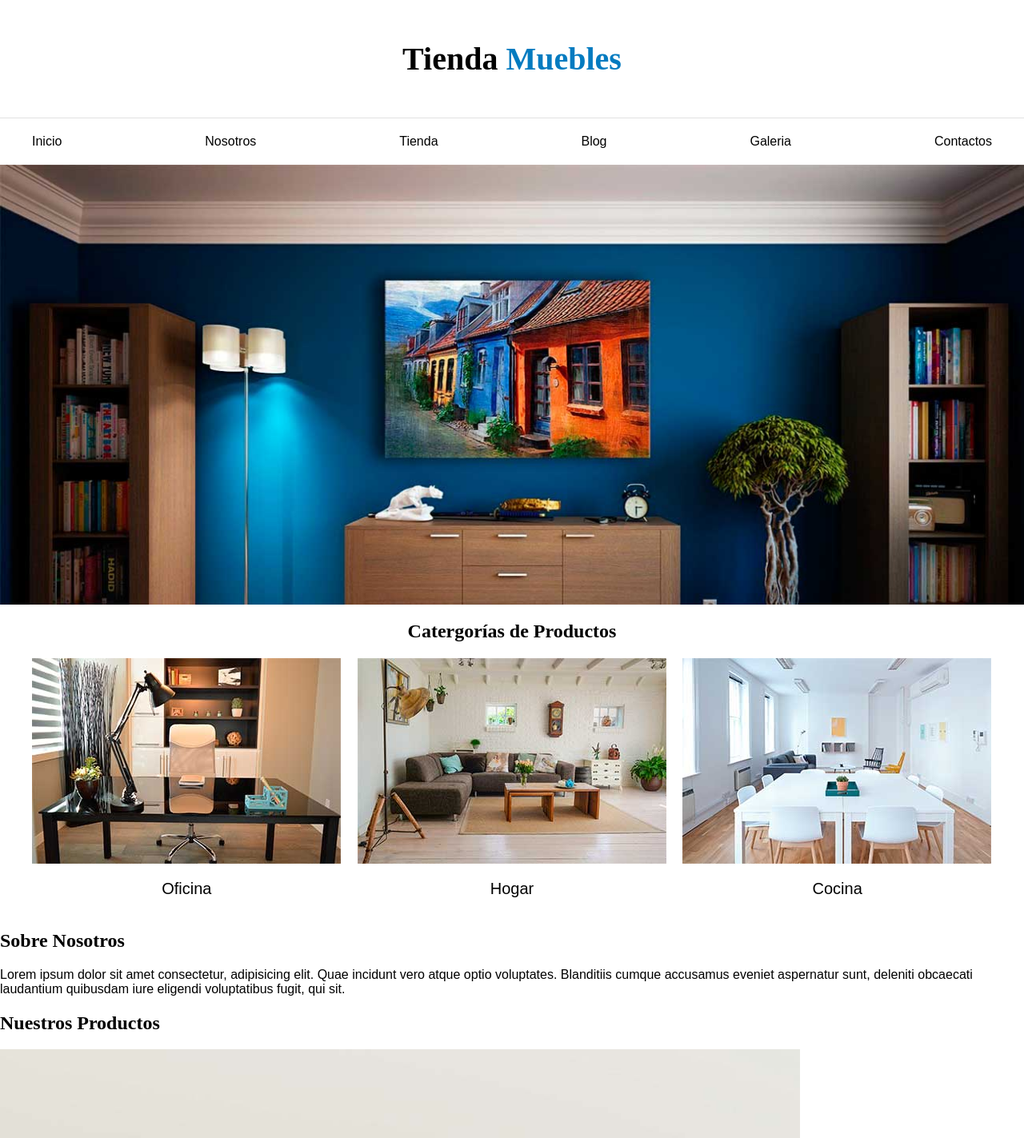
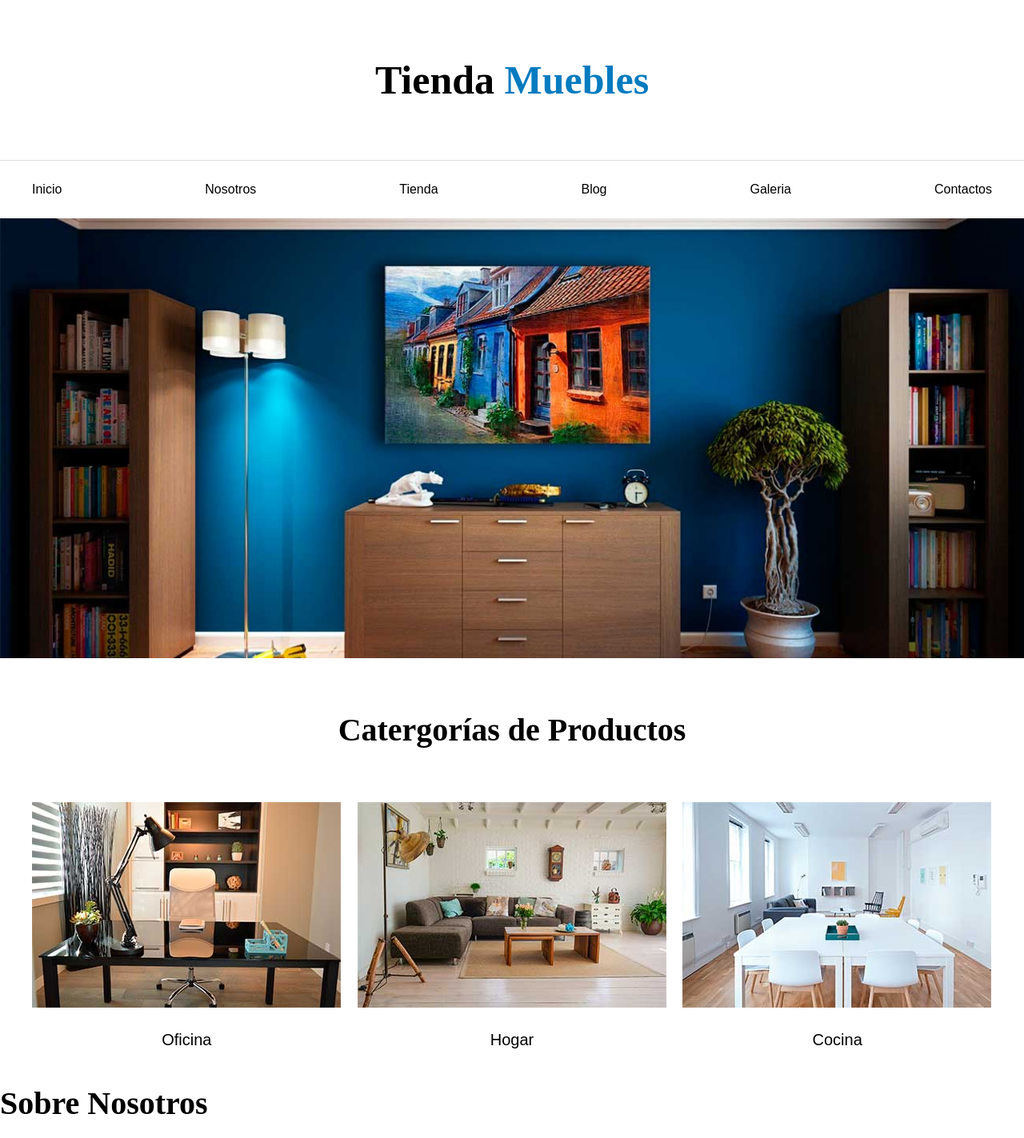
Before and after one commit to shirley-startary/Ecommerce-tiendaMuebles, a website: page index.html in a window 1280 px wide. Shown: the top 1423 px of the page at 80% size. Drawn offline with Linux system fonts and the light colour scheme.

Commit message:
add changes on categirias session

```diff
--- a/assets/css/app.css
+++ b/assets/css/app.css
@@ -11,9 +11,22 @@ html {
 body {
   font-family: 'Raleway', sans-serif;
   font-size: 1.6rem;
+  line-height: 2;
 }
-h1, h2, h3 {
+
+h1,
+h2,
+h3 {
   font-family: 'Playfair Display', serif;
+  margin: 0 0 5rem 0;
+}
+
+h1 {
+  font-size: 5rem;
+}
+
+h2 {
+  font-size: 4rem;
 }
 
 h3 {
@@ -39,9 +52,7 @@ img {
 
 .nombre-sitio {
   margin-top: 5rem;
-  margin-bottom: 5rem;
   text-align: center;
-  font-size: 4rem;
 }
 
 .nombre-sitio span {
@@ -62,10 +73,15 @@ img {
   background-image: url(../img/principal.jpg);
   background-repeat: no-repeat;
   background-size: cover;
+  background-position: center;
   height: 55rem;
 }
 
 /** Categorias **/
+
+.categorias {
+  padding-top: 5rem;
+}
 
 .categorias h2 {
   text-align: center;
```
